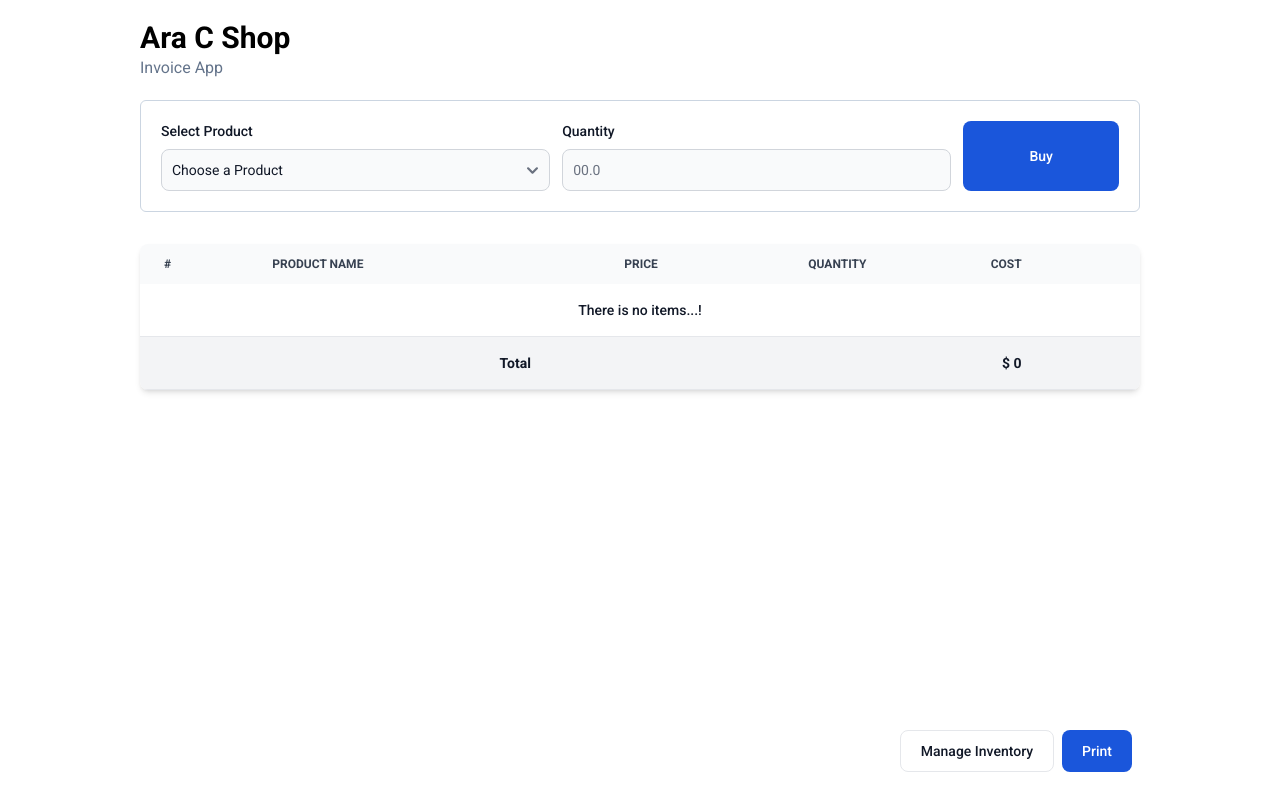
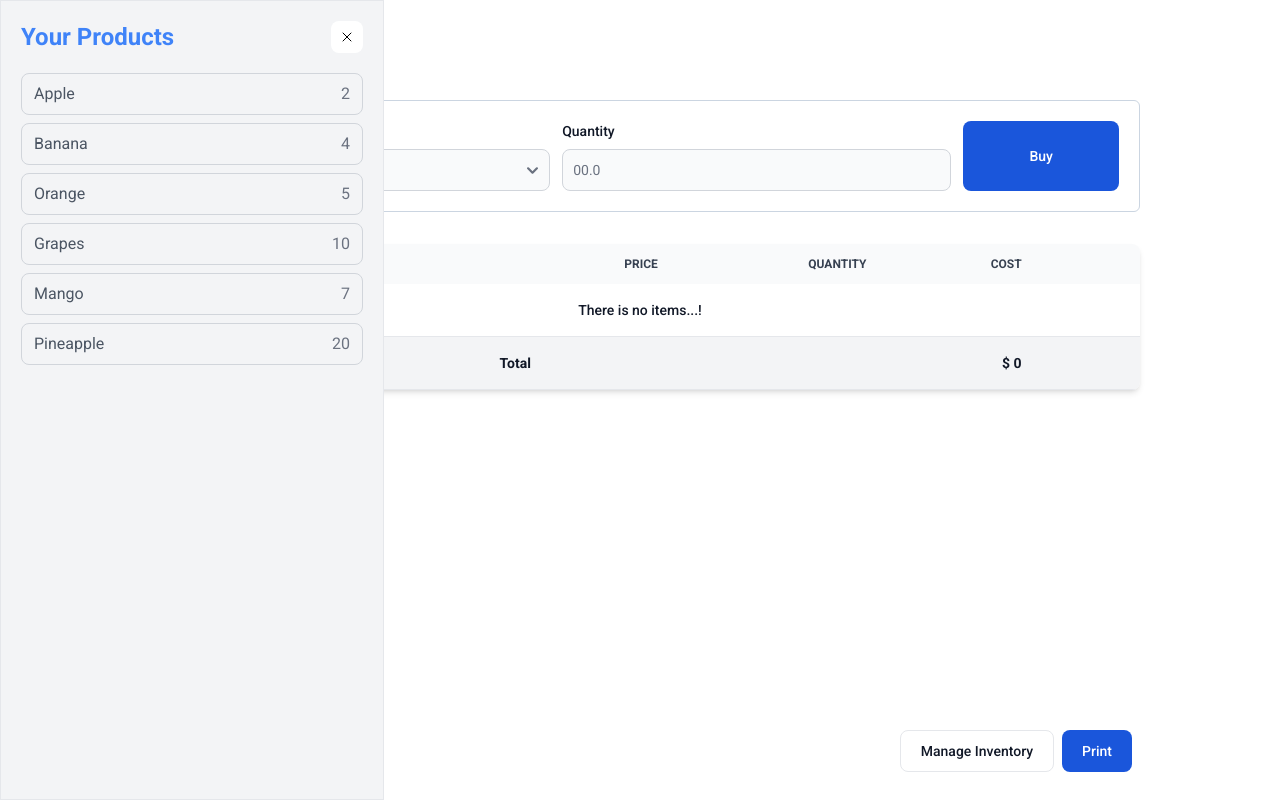
Before and after one commit to yelynnpaing/js-revisions, a website with bundled scripts: page mini-invoice-app/src/index.html in a window 1280 px wide. Built offline with nearby package versions, Linux system fonts and the light colour scheme; files whose address does not match are found by name.

Commit message:
add side bar

```diff
--- a/mini-invoice-app/src/index.html
+++ b/mini-invoice-app/src/index.html
@@ -84,8 +84,24 @@
                 </tfoot>
             </table>
         </div>
+        <section id="inventorySheet" class="z-50  w-96 bg-gray-100 border fixed h-screen left-0 top-0 duration-300 p-5">
+            <div class="inventorySheetHeader flex justify-between">
+                <h1 class="text-2xl font-bold text-blue-500">Your Products</h1>
+                <button id="sheetCloseBtn" class="rounded-lg bg-white px-2 hover:bg-gray-200 hover:text-red-700 active:bg-gray-300">
+                    <svg xmlns="http://www.w3.org/2000/svg" fill="none" viewBox="0 0 24 24" stroke-width="1.5" stroke="currentColor" class="size-4">
+                        <path stroke-linecap="round" stroke-linejoin="round" d="M6 18 18 6M6 6l12 12" />
+                    </svg>
+                </button>
+            </div>
+            <div class="inventorySheetBody mt-5 space-y-2" id="productGroup">
+
+            </div>
+            <div class="inventorySheetFooter">
+
+            </div>
+        </section>
         <footer class="flex justify-end mt-auto">
-            <button id="manageInventory" type="button" class="py-2.5 px-5 me-2 mb-2 text-sm font-medium text-gray-900 focus:outline-none bg-white rounded-lg
+            <button id="manageInventoryBtn" type="button" class="py-2.5 px-5 me-2 mb-2 text-sm font-medium text-gray-900 focus:outline-none bg-white rounded-lg
                 border border-gray-200 hover:bg-gray-100 hover:text-blue-700 focus:z-10 focus:ring-4 focus:ring-gray-100
                 dark:focus:ring-gray-700 dark:bg-gray-800 dark:text-gray-400 dark:border-gray-600 dark:hover:text-white
                 dark:hover:bg-gray-700">
@@ -97,6 +113,8 @@
                 Print
             </button>
         </footer>
+
+        <!-- table row product template -->
         <template id="rowTemplate">
             <tr class="row bg-white border-b dark:bg-gray-800 dark:border-gray-700 hover:bg-gray-50 dark:hover:bg-gray-600">
                 <td scope="row" class="row-no px-6 py-4 font-medium text-gray-900 whitespace-nowrap dark:text-white">
@@ -139,6 +157,14 @@
                 </td>
             </tr>
         </template>
+
+        <!-- Side bar product template -->
+        <template id="productTemplate">
+            <div class="border border-gray-300 py-2 px-3 rounded-lg flex justify-between">
+                <p class="text-gray-600 product-name"></p>
+                <p class="text-gray-500 product-price"></p>
+            </div>
+        </template>
     </main>
 
     <script type="module" src="./main.js"></script>
--- a/mini-invoice-app/src/js/core/handlers.js
+++ b/mini-invoice-app/src/js/core/handlers.js
@@ -1,5 +1,5 @@
 import { addRecordQuantity, createRecord, deleteRecord, subRecordQuantity, updateRecordTotal } from "./record.js";
-import { createForm, recordGroup, totalCost } from "./selector.js";
+import { createForm, inventorySheet, recordGroup, totalCost } from "./selector.js";
 import { products } from "./variables.js";
 
 
@@ -38,3 +38,7 @@ export const recordGroupHandler = (event) => {
         subRecordQuantity(event);
     }
 };
+
+export const manageInventoryBtnHandler = ()  => {
+    inventorySheet.classList.toggle("-translate-x-full");
+};
--- a/mini-invoice-app/src/js/core/listener.js
+++ b/mini-invoice-app/src/js/core/listener.js
@@ -1,8 +1,10 @@
-import { createFormHandler, recordGroupHandler } from "./handlers.js"
-import { createForm, recordGroup } from "./selector.js"
+import { createFormHandler, manageInventoryBtnHandler, recordGroupHandler } from "./handlers.js"
+import { createForm, manageInventoryBtn, recordGroup, sheetCloseBtn } from "./selector.js"
 
 
 export const listener = () => {
     createForm.addEventListener("submit", createFormHandler);
     recordGroup.addEventListener("click", recordGroupHandler);
+    manageInventoryBtn.addEventListener("click", manageInventoryBtnHandler);
+    sheetCloseBtn.addEventListener("click", manageInventoryBtnHandler);
 }
--- a/mini-invoice-app/src/js/core/product.js
+++ b/mini-invoice-app/src/js/core/product.js
@@ -1,17 +1,23 @@
+import { productGroup, productTemplate } from "./selector.js";
 import { products } from "./variables.js";
 
-export const productCreate = (product) => {
-    const option = document.createElement("option");
-    option.innerText = product.name;
-    option.value = product.id;
+export const productCreate = ({name, price}) => {
+    // const option = document.createElement("option");
+    // option.innerText = product.name;
+    // option.value = product.id;
+    // return option;
 
-    return option;
+    const card = productTemplate.content.cloneNode(true);
+    card.querySelector(".product-name").innerText = name;
+    card.querySelector(".product-price").innerText = price;
+    return card;
 };
 
 export const productRender = (products) => {
     //console.log(products);
     // products.forEach((el) => productSelect.append(productCreate(el)))
-    products.forEach(({name, id}) => {
+    products.forEach(({name, price, id}) => {
         productSelect.append(new Option(name, id));
+        productGroup.append(productCreate({name, price}));
     });
 }
--- a/mini-invoice-app/src/js/core/selector.js
+++ b/mini-invoice-app/src/js/core/selector.js
@@ -1,5 +1,11 @@
 
 export const createForm = document.querySelector("#createForm");
+export const recordGroup = document.querySelector("#recordGroup");
+export const productGroup = document.querySelector("#productGroup");
+export const totalCost = document.querySelector(".total-cost");
+export const manageInventoryBtn = document.querySelector("#manageInventoryBtn");
+export const inventorySheet = document.querySelector("#inventorySheet");
+export const sheetCloseBtn = document.querySelector("#sheetCloseBtn");
+
 export const rowTemplate = document.querySelector("#rowTemplate");
-export const recordGroup = document.querySelector("#recordGroup");
-export const totalCost = document.querySelector(".total-cost");
+export const productTemplate = document.querySelector("#productTemplate");
```
Also changed, not shown: mini-invoice-app/src/output.css.
